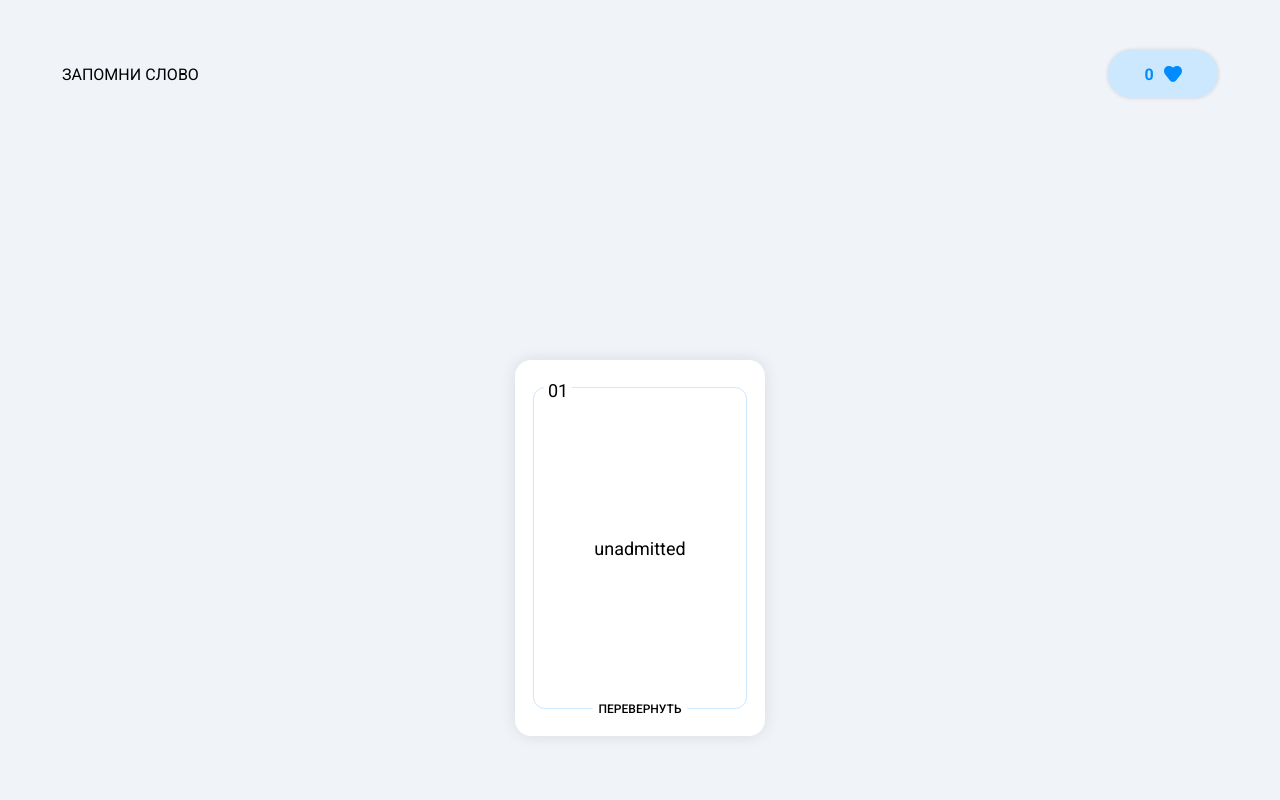
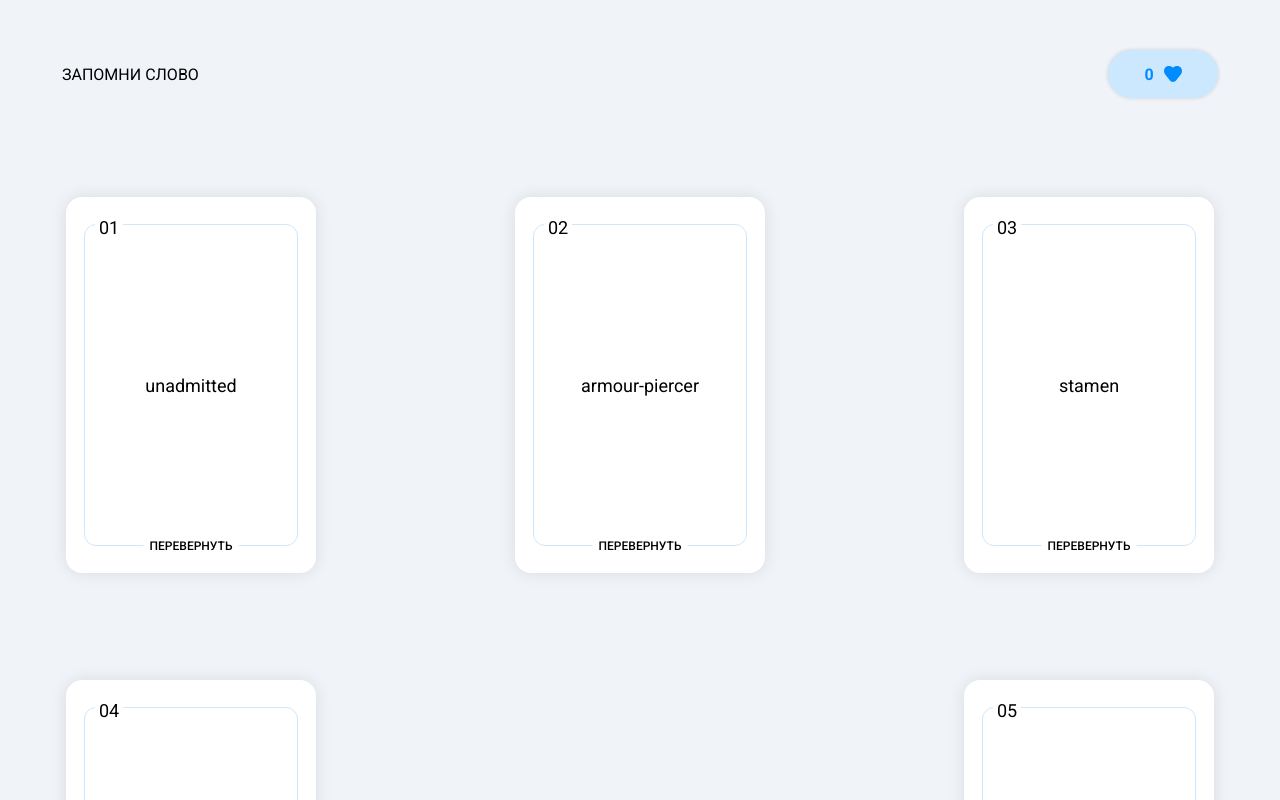
Before and after one commit to matveyBaklykov/homework-vue, a Vue app: page / in a window 1280 px wide. Both pictures are taken after a click on the button "Начать игру". Shown: the top 800 px of the page. Built offline with nearby package versions, Linux system fonts and the light colour scheme.

Commit message:
added cards in the app

```diff
--- a/src/App.vue
+++ b/src/App.vue
@@ -8,12 +8,39 @@
 
   let totalScore = ref(0)
 
-  let cardInfo = ref({
-  word: 'unadmitted',
-  translation: 'непризнанный',
-  state: "closed", // closed or open
-  status: "pending" // sucess, fail or pending
-})
+  let cards = ref([
+    {
+      word: 'unadmitted',
+      translation: 'непризнанный',
+      state: "closed", // closed or open
+      status: "pending" // sucess, fail or pending
+    },
+    {
+      word: 'armour-piercer',
+      translation: 'бронебойщик',
+      state: "closed",
+      status: "pending"
+    },
+    {
+      word: 'stamen',
+      translation: 'тычинка',
+      state: "closed",
+      status: "pending"
+    },
+    {
+      word: 'vino',
+      translation: 'вино',
+      state: "closed",
+      status: "pending"
+    },
+    {
+      word: 'pollination',
+      translation: 'опыление',
+      state: "closed",
+      status: "pending"
+    },
+
+  ])
 
   const startGame = () => {
     gameStarted.value = true
@@ -23,7 +50,10 @@
 <template>
   <Header :totalScore="totalScore"></Header>
   <main class="main">
-    <Card v-if="gameStarted" :cardInfo="cardInfo"/>
+    <div class="cards">
+      <Card v-if="gameStarted" :card="card" v-for="( card, index )  in cards" :key="index" :index="index"/>
+    </div>
+
     <Button v-show="!gameStarted" @click="startGame">
     Начать игру
     </Button>
@@ -38,5 +68,15 @@
     display: flex;
     justify-content: center;
     align-items: center;
+    padding: 49px 66px;
+    flex-wrap: wrap;
+  }
+
+  .cards {
+    display: flex;
+    gap: 107px;
+    justify-content: space-between;
+    align-items: center;
+    flex-wrap: wrap;
   }
 </style>
--- a/src/components/Card.vue
+++ b/src/components/Card.vue
@@ -3,22 +3,24 @@ import { ref, computed } from 'vue'
 import IconRight from '../icons/IconRight.vue'
 import IconWrong from '../icons/IconWrong.vue'
 
-const { cardInfo } = defineProps({ cardInfo: Object })
+const { card } = defineProps({ card: Object, index: Number, })
+
+console.log(card.state)
 
 function flip () {
-  cardInfo.state = "open"
+  card.state = "open"
 }
 
 const answerWrong = () => {
-  cardInfo.status = 'fail'
+  card.status = 'fail'
 }
 
 const answerRight = () => {
-  cardInfo.status = 'success'
+  card.status = 'success'
 }
 
 const isCardFinished = computed(() =>
-  cardInfo.status === 'fail' || cardInfo.status === 'success'
+  card.status === 'fail' || card.status === 'success'
 )
 </script>
 
@@ -27,15 +29,16 @@ const isCardFinished = computed(() =>
     <div class="card" @click="flip()">
       <div class="card-side card-front">
         <div class="inner-border">
-          <div class="word">{{ cardInfo.state === 'closed' ? cardInfo.word : cardInfo.translation }}</div>
+          <div class="word" v-if="card.state === 'closed' && card.status === 'pending'">{{ card.word }}</div>
+          <div class="word" v-if="card.state === 'open'">{{ card.translation }}</div>
           <div class="result">
-            <IconRight v-if="cardInfo.status === 'success'" :width="36" :height="36"/>
-            <IconWrong v-if="cardInfo.status === 'fail'" :width="40" :height="40"/>
+            <IconRight v-if="card.status === 'success'" :width="36" :height="36"/>
+            <IconWrong v-if="card.status === 'fail'" :width="40" :height="40"/>
           </div>
-          <div class="number">01</div>
+          <div class="number">{{ index >= 10 ?  + index + 1 : `0${index + 1}` }}</div>
           <div class="flip" >ПЕРЕВЕРНУТЬ</div>
 
-          <div class="flipped" v-if="cardInfo.state === 'open' && !isCardFinished">
+          <div class="flipped" v-if="card.state === 'open' && !isCardFinished">
             <IconWrong @click="answerWrong"/>
             <IconRight @click="answerRight"/>
           </div>
```
